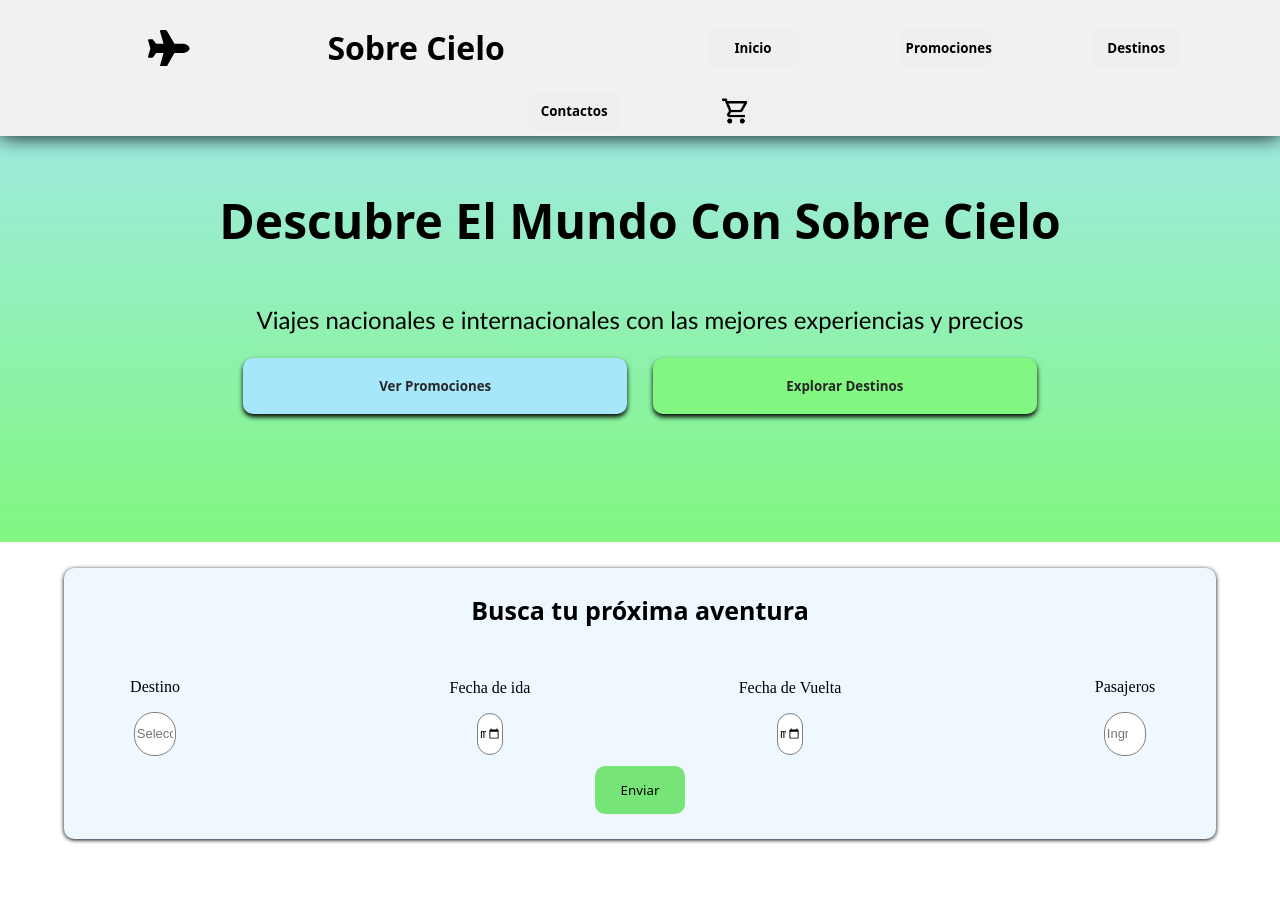
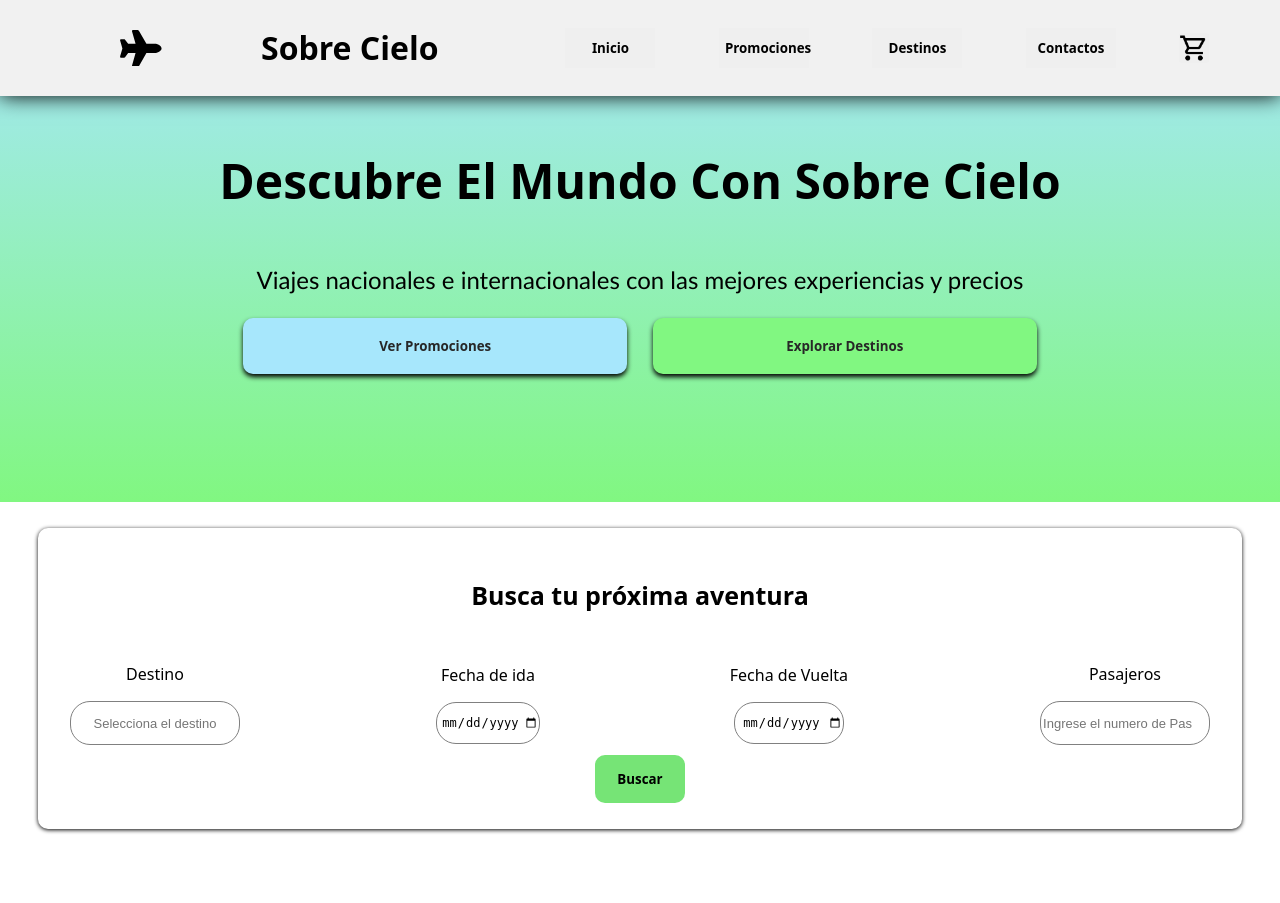
Before and after one commit to Luka-dev-sk8/olimpiada, a PHP site: page / in a window 1280 px wide. After the commit the page ends 834 px from the top, so only its background shows below. Run offline with PHP 8.4, Linux system fonts and the light colour scheme.

Commit message:
formulario

```diff
--- a/index.html
+++ b/index.html
@@ -55,7 +55,7 @@
             </div>
         </div>
 
-            <button id="subir">Enviar</button>
+            <button id="subir"><b>Buscar</b></button>
 
     </form>
 
--- a/public/estilos/estilo.css
+++ b/public/estilos/estilo.css
@@ -6,7 +6,7 @@ header{
     font-family: system-ui, -apple-system, BlinkMacSystemFont, 'Segoe UI', Roboto, Oxygen, Ubuntu, Cantarell, 'Open Sans', 'Helvetica Neue', sans-serif;
     color: black;
     flex-wrap: wrap;
-    gap: 8%;
+    gap: 5%;
     padding: 5px;
     height: auto;
     box-shadow: 0px 0px 20px 0px black;
@@ -52,7 +52,7 @@ svg{
     align-items: center;
     justify-content: center;
     flex-direction: column;
-    background-color: aliceblue;
+
     box-shadow: 0px 1px 4px 0px black;
     border-radius: 10px;
     height: auto;
@@ -60,13 +60,16 @@ svg{
     margin-top: 2%;
     margin-bottom: 5%;
     gap: 10px;
-    padding-bottom: 2%;
+    padding: 2%;
+    text-align: center;
 }
 .formulario{
     display: flex;
     align-items: center;
     justify-content: center;
     flex-direction: column;
+    font-family: system-ui, -apple-system, BlinkMacSystemFont, 'Segoe UI', Roboto, Oxygen, Ubuntu, Cantarell, 'Open Sans', 'Helvetica Neue', sans-serif;
+
 }
 .form{
     display: flex;
@@ -76,20 +79,9 @@ svg{
     width: 100%;
     height: auto;
 }
-ul{
-    display: flex;
-    align-items: center;
-    justify-content: space-around;
-    list-style-type: none;
-    flex-wrap: wrap;
-    list-style-position: outside;
-    margin: 0;
-    padding: 0;
-    font-size: large;
-    width:100%;
-}
+
 input{
-    width: 20%;
+    width: 90%;
     height: 5vh;
     border-radius: 20px;
     border: 1px solid gray;
@@ -97,11 +89,7 @@ input{
     font-size: small;
 
 }
-li{
 
-    display: inline;
-    font-family: 'Gill Sans', 'Gill Sans MT', Calibri, 'Trebuchet MS', sans-serif;
-}
 h3{
     font-size: 25px;
     font-family: system-ui, -apple-system, BlinkMacSystemFont, 'Segoe UI', Roboto, Oxygen, Ubuntu, Cantarell, 'Open Sans', 'Helvetica Neue', sans-serif;
```
